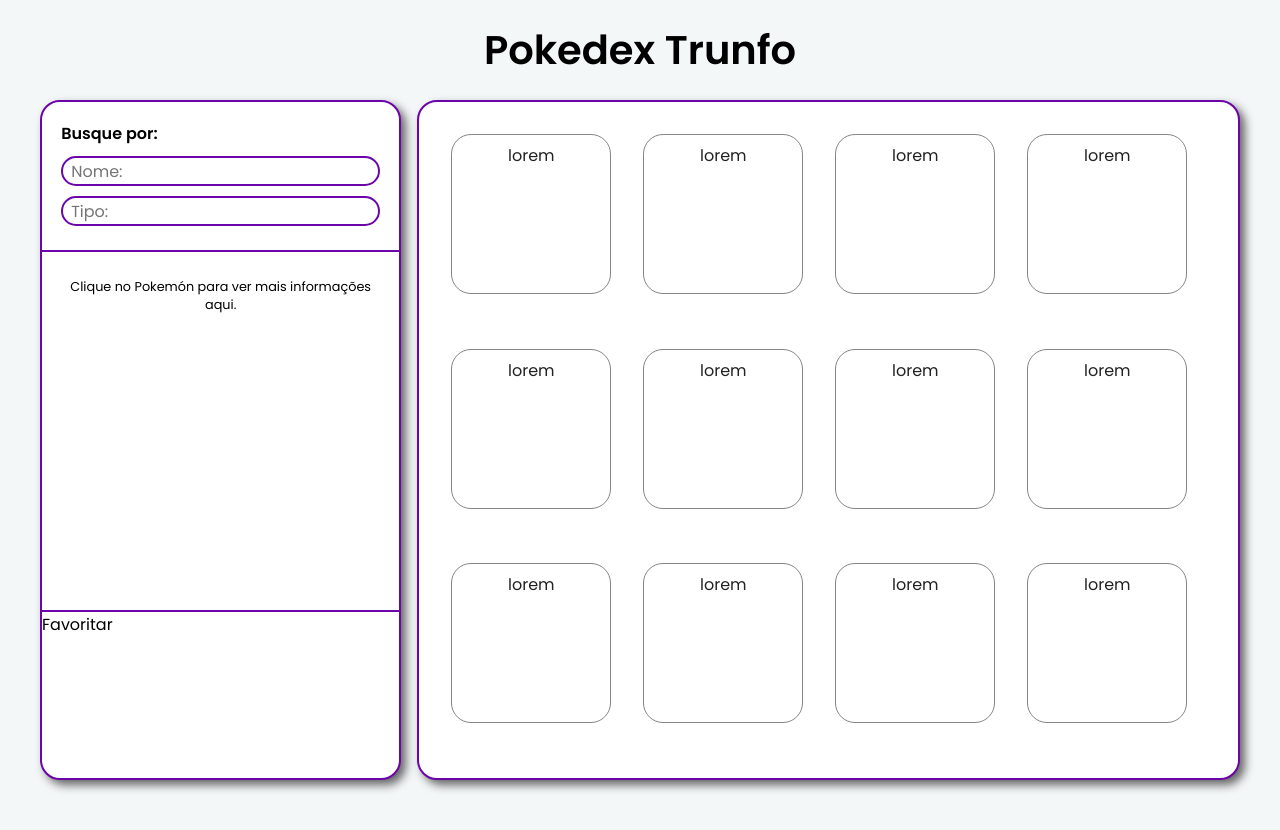
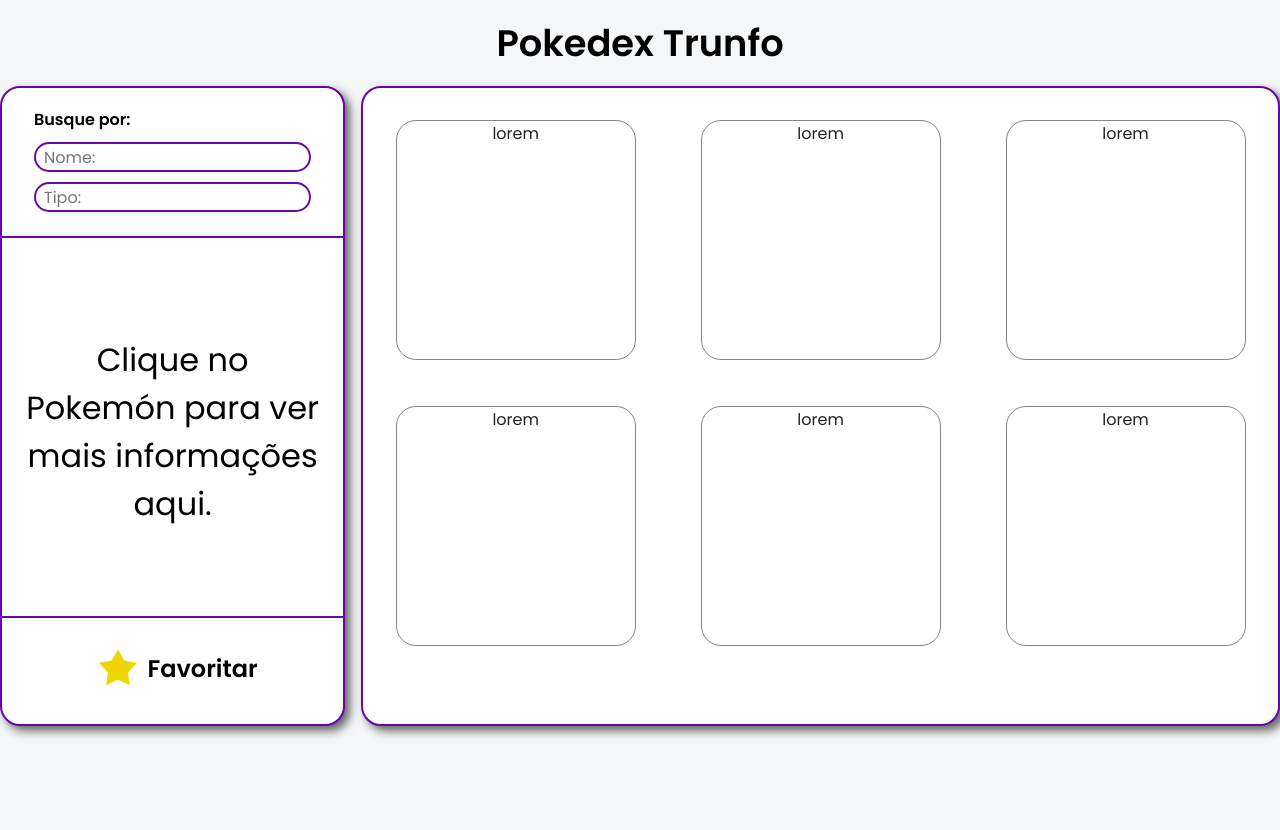
Before and after one commit to ninapalmadev/pokedex-trunfo, a plain HTML site: page index.html in a window 1280 px wide. After the commit the page ends 800 px from the top, so only its background shows below. Drawn offline with Linux system fonts and the light colour scheme.

Commit message:
refatora o código

```diff
--- a/index.html
+++ b/index.html
@@ -4,16 +4,15 @@
     <meta charset="UTF-8">
     <meta http-equiv="X-UA-Compatible" content="IE=edge">
     <meta name="viewport" content="width=device-width, initial-scale=1.0">
-    <title>Pokedex - Trunfo</title>
+
     <link rel="shortcut icon" href="assets/favicon.ico" type="image/x-icon">
-    <link rel="preconnect" href="https://fonts.googleapis.com">
-    <link rel="preconnect" href="https://fonts.gstatic.com" crossorigin>
-    <link href="https://fonts.googleapis.com/css2?family=Poppins:wght@400;600&display=swap" rel="stylesheet">
     <link rel="stylesheet" href="style/components/style.css">
     <link rel="stylesheet" href="style/components/main-container.css">
     <link rel="stylesheet" href="style/components/main-search.css">
     <link rel="stylesheet" href="style/components/section-pokemons-details.css">
     <link rel="stylesheet" href="style/components/main-pokemon-scroll.css">
+    <link rel="stylesheet" href="style/components/section-favorites.css">
+    <title>Pokedex - Trunfo</title>
 </head>
 <body>
     <header>
@@ -76,10 +75,11 @@
                 </div>
             </section>
             <section class="favorite">
-                <div class="fa">
-                    <p>Favoritar</p>
-                    <img src="" alt="">
-                </div>
+                <buttom id="fav-btn" name="fav-btn" type="submit">
+                    <input type="image" src="assets/estrela-fav.png"
+                    alt="icone de estrela para favoritar" height="60px">
+                    Favoritar
+                </buttom>
             </section>
         </div>
         <div class="pokemon-scroll">
@@ -101,25 +101,6 @@
             <div class="card-scroll">
                 <p>lorem</p>
             </div>
-            <div class="card-scroll">
-                <p>lorem</p>
-            </div>
-            <div class="card-scroll">
-                <p>lorem</p>
-            </div>
-            <div class="card-scroll">
-                <p>lorem</p>
-            </div>
-            <div class="card-scroll">
-                <p>lorem</p>
-            </div>
-            <div class="card-scroll">
-                <p>lorem</p>
-            </div>
-            <div class="card-scroll">
-                <p>lorem</p>
-            </div>
-
         </div>
     </main>
 </body>
--- a/style/components/main-container.css
+++ b/style/components/main-container.css
@@ -1,14 +1,14 @@
 main {
     display: flex;
-   width: 1200px;
-    height: 100vh;
-    margin: 1rem auto;
+    width: 1280px;
+    height: 86vh;
+    margin: 0 auto;
     justify-content: space-between;
 }
 
 main .container {
-    width: 45%;
-    height: 85vh;
+    width: 480px;
+    height: 640px;
     background-color: white;
     border: 2px solid #6B05AA;
     box-shadow: 5px 5px 10px rgb(100, 100, 100);
--- a/style/components/main-pokemon-scroll.css
+++ b/style/components/main-pokemon-scroll.css
@@ -1,21 +1,20 @@
 .pokemon-scroll {
     display: flex;
 	flex-wrap: wrap;
-    gap: 2rem;
-    background-color: white;
+    justify-content: space-around;
+    background-color: var(--cor-branco);
     width: 100%;
-    height: 85vh;
+    height: 640px;
     margin-left: 1rem;
-    padding: 2rem;
-    border: 2px solid #6B05AA;
+    padding: 2rem 0;
+    border: 2px solid var(--cor-roxo-principal);
     box-shadow: 5px 5px 10px rgb(100, 100, 100);
     border-radius: 20px;
 }
 
 .pokemon-scroll .card-scroll {
-    padding: 0.5rem;
-    width: 160px;
-    height: 160px;
+    width: 240px;
+    height: 240px;
 	color: #222;
 	text-align: center;
 	border: 1px solid rgb(133, 133, 133);
--- a/style/components/main-search.css
+++ b/style/components/main-search.css
@@ -2,15 +2,16 @@
     display: flex;
     flex-direction: column;
     height: 150px;
-    padding: 1.2rem;
-    background-color: white;
-    border-bottom: 2px solid #6B05AA;
+    width: 100%;
+    padding: 1.2rem 2rem;
+    background-color: var(--cor-branco);
+    border-bottom: 2px solid var(--cor-roxo-principal);
     border-top-left-radius: 20px;
     border-top-right-radius: 20px;
 }
 
 .search input {
-    border: 2px solid #6B05AA;
+    border: 2px solid var(--cor-roxo-principal);
     border-radius: 30px;
     padding: 8px;
     margin-top: 10px;
--- /dev/null
+++ b/style/components/section-favorites.css
@@ -0,0 +1,12 @@
+.favorite {
+    height: 100px;
+}
+
+#fav-btn {
+    display: flex;
+    justify-content: center;
+    align-items: center;
+    margin-top: 1.3rem;
+    font-weight: bold;
+    font-size: 1.5rem;
+}
--- a/style/components/section-pokemons-details.css
+++ b/style/components/section-pokemons-details.css
@@ -6,7 +6,7 @@
 }
 #card .hp{
     width: 80px;
-    background-color: white;
+    background-color: var(--cor-branco);
     text-align: center;
     padding: 8px 0;
     border-radius: 30px;
@@ -33,7 +33,6 @@
     font-weight: bold;
     color: #535353;
 }
-
 .pokemons-details .stats-hp div{
     display: flex;
     align-items: center;
@@ -44,7 +43,7 @@
 }
 .progress-bar {
     margin-left: 1rem;
-    background-color: #fff;
+    background-color: var(--cor-branco);
 }
 
 .progress-bar::-webkit-progress-bar,
--- a/style/components/style.css
+++ b/style/components/style.css
@@ -1,3 +1,10 @@
+@import url('https://fonts.googleapis.com/css2?family=Poppins:wght@400;600&display=swap');
+
+:root {
+    --cor-fundo: #f4f7f8;
+    --cor-roxo-principal: #6B05AA;
+    --cor-branco: #fff;
+}
 * {
     margin: 0;
     padding: 0;
@@ -10,15 +17,20 @@
 }
 .title {
     text-align: center;
-    margin: 20px 0;
-    font-size: 2.5em;
+    margin: 15px 0;
+    font-size: 2.3em;
 }
 .container .more-info {
-    border-bottom: 2px solid #6B05AA;
-    background-color: white;
-    height: 350px;
+    border-bottom: 2px solid var(--cor-roxo-principal);
+    background-color: var(--cor-branco);
+    height: 370px;
     margin-top: 10px;
     padding: 1rem;
     text-align: center;
-    font-size: 0.8em;
 }
+
+.container .more-info p{
+    font-size: 2rem;
+    align-content: center;
+    padding-top: 4.5rem;
+}
```
Also changed, not shown: assets/estrela-fav.png (added).
